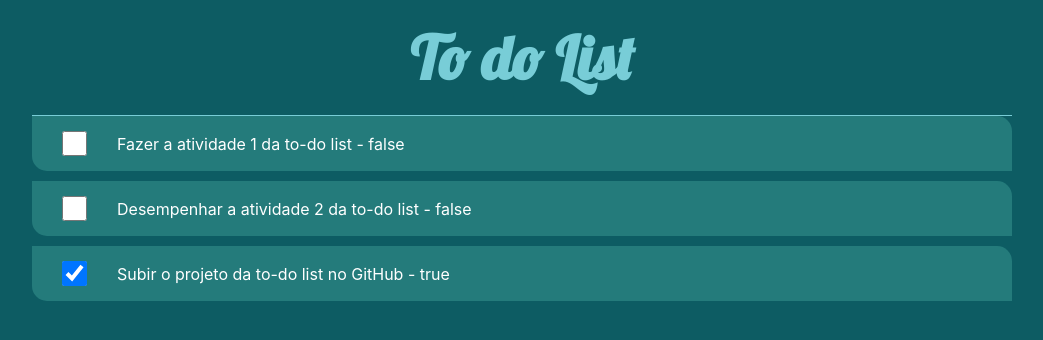
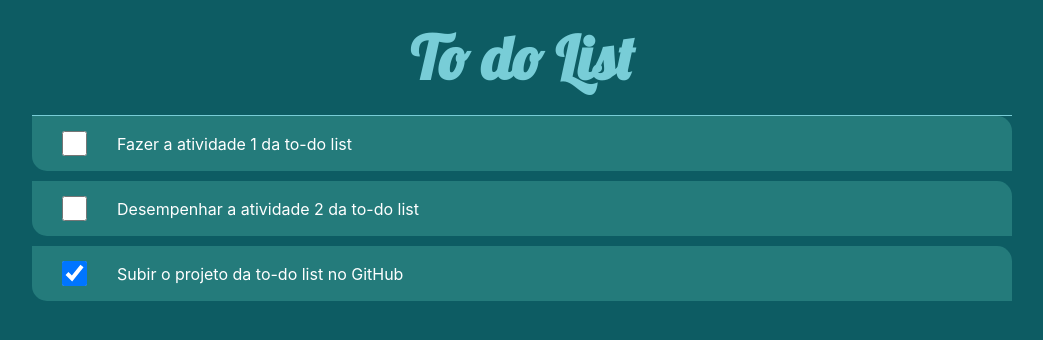
Before and after one commit to erickallandev/to-do-list, a React (Create React App) app: page / in a window 1280 px wide. Shown: the top 340 px of the page, without its empty margins (118-1161 px from the left). Built offline with nearby package versions, Linux system fonts and the light colour scheme.

Commit message:
fix: edit activity situations that were been showed at the screen just by tests

```diff
--- a/src/components/ListItem/ListItem.tsx
+++ b/src/components/ListItem/ListItem.tsx
@@ -17,7 +17,7 @@ export const ListItem = ({index, item, onChange}:Props) => {
             onChange={e => onChange(item.id, e.target.checked)}
             />
 
-            <label>{item.activity} - {item.done.toString()}</label>
+            <label>{item.activity}</label>
 
         </C.Container>
     );
```
